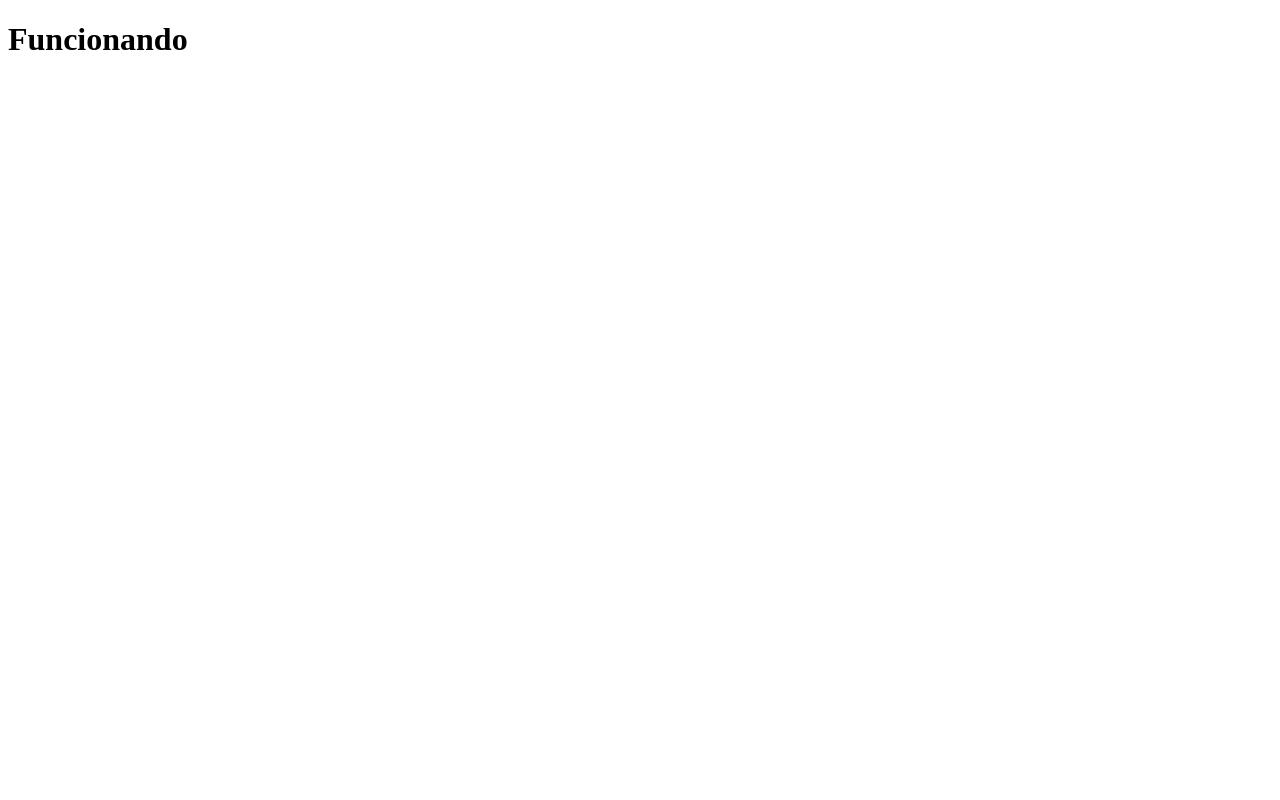
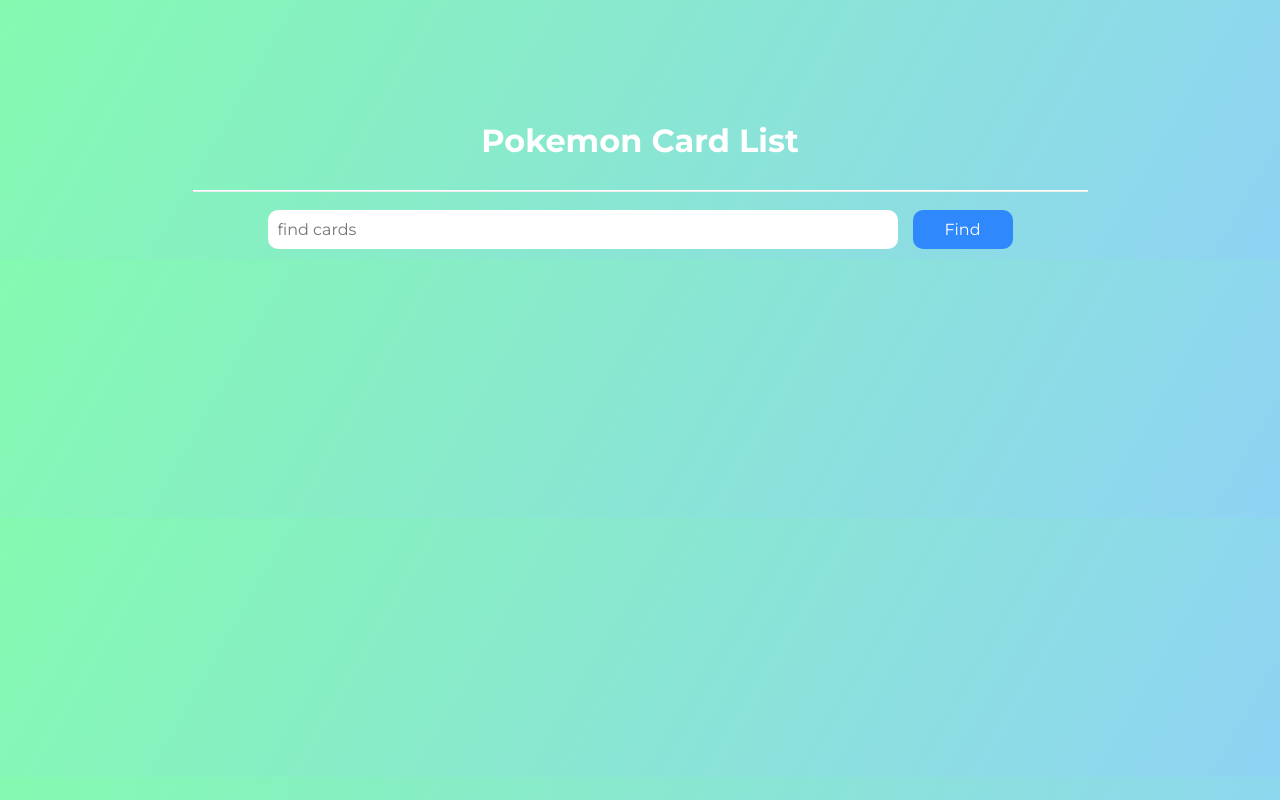
Before and after one commit to feelsantiago/observable-scroll-lesson, a website with bundled scripts: page src/index.html in a window 1280 px wide. Built offline with nearby package versions, Linux system fonts and the light colour scheme.

Commit message:
add styles and layout

```diff
--- a/src/index.html
+++ b/src/index.html
@@ -9,7 +9,16 @@
         <title>Document</title>
     </head>
     <body>
-        <h1>Funcionando</h1>
+        <header class="header">
+            <h1>Pokemon Card List</h1>
+        </header>
+
+        <hr class="divide" />
+
+        <div class="filter">
+            <input type="text" placeholder="find cards" />
+            <button>Find</button>
+        </div>
 
         <script src="scripts/main.ts"></script>
     </body>
--- /dev/null
+++ b/src/scripts/config.ts
@@ -0,0 +1,3 @@
+export const config = {
+    baseUrl: 'https://api.pokemontcg.io/v1/cards',
+};
--- a/src/styles/style.scss
+++ b/src/styles/style.scss
@@ -1,3 +1,70 @@
+@import url('https://fonts.googleapis.com/css2?family=Montserrat:ital,wght@0,300;0,400;0,500;0,600;0,700;1,400&display=swap');
+
 * {
     box-sizing: border-box;
 }
+
+body,
+html {
+    padding: 0;
+    margin: 0;
+}
+
+body {
+    font-family: 'Montserrat', sans-serif;
+    color: white;
+    background-image: linear-gradient(120deg, #84fab0 0%, #8fd3f4 100%);
+}
+
+header {
+    display: flex;
+    align-items: center;
+    justify-content: center;
+    margin-top: 100px;
+}
+
+.divide {
+    width: 70%;
+    border-top: 1px solid white;
+}
+
+.filter {
+    display: flex;
+    align-items: center;
+    justify-content: center;
+    padding: 10px;
+
+    input {
+        padding: 10px;
+        border-radius: 10px;
+        border: none;
+        min-width: 50%;
+        font-family: 'Montserrat', sans-serif;
+        font-size: medium;
+
+        &:focus {
+            outline: none;
+        }
+    }
+
+    button {
+        margin-left: 15px;
+        padding: 10px;
+        border-radius: 10px;
+        border: none;
+        min-width: 100px;
+        font-family: 'Montserrat', sans-serif;
+        font-size: medium;
+        color: white;
+        background-color: #2f89fc;
+
+        &:focus {
+            outline: none;
+        }
+
+        &:hover {
+            cursor: pointer;
+            background-color: #0b70f2;
+        }
+    }
+}
```
